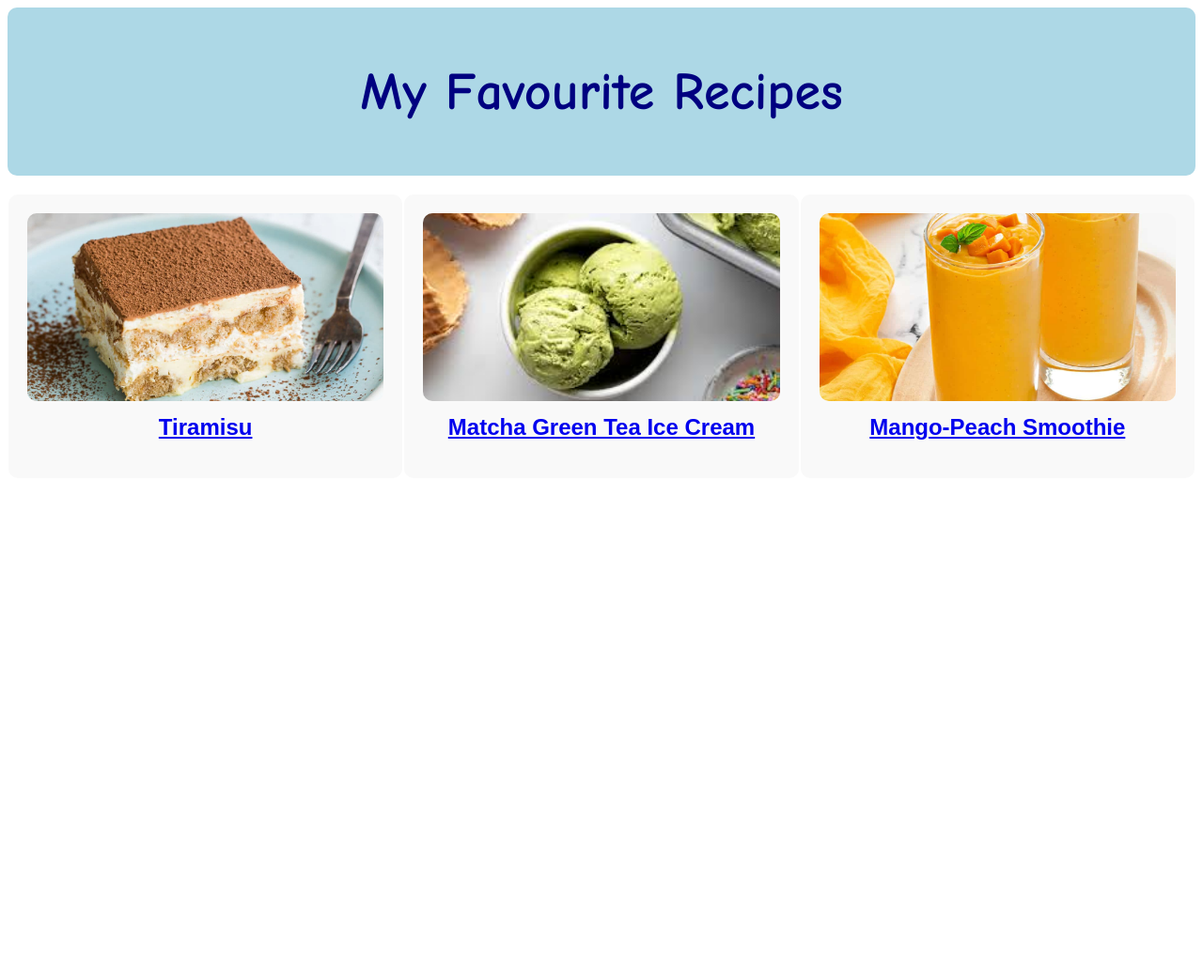
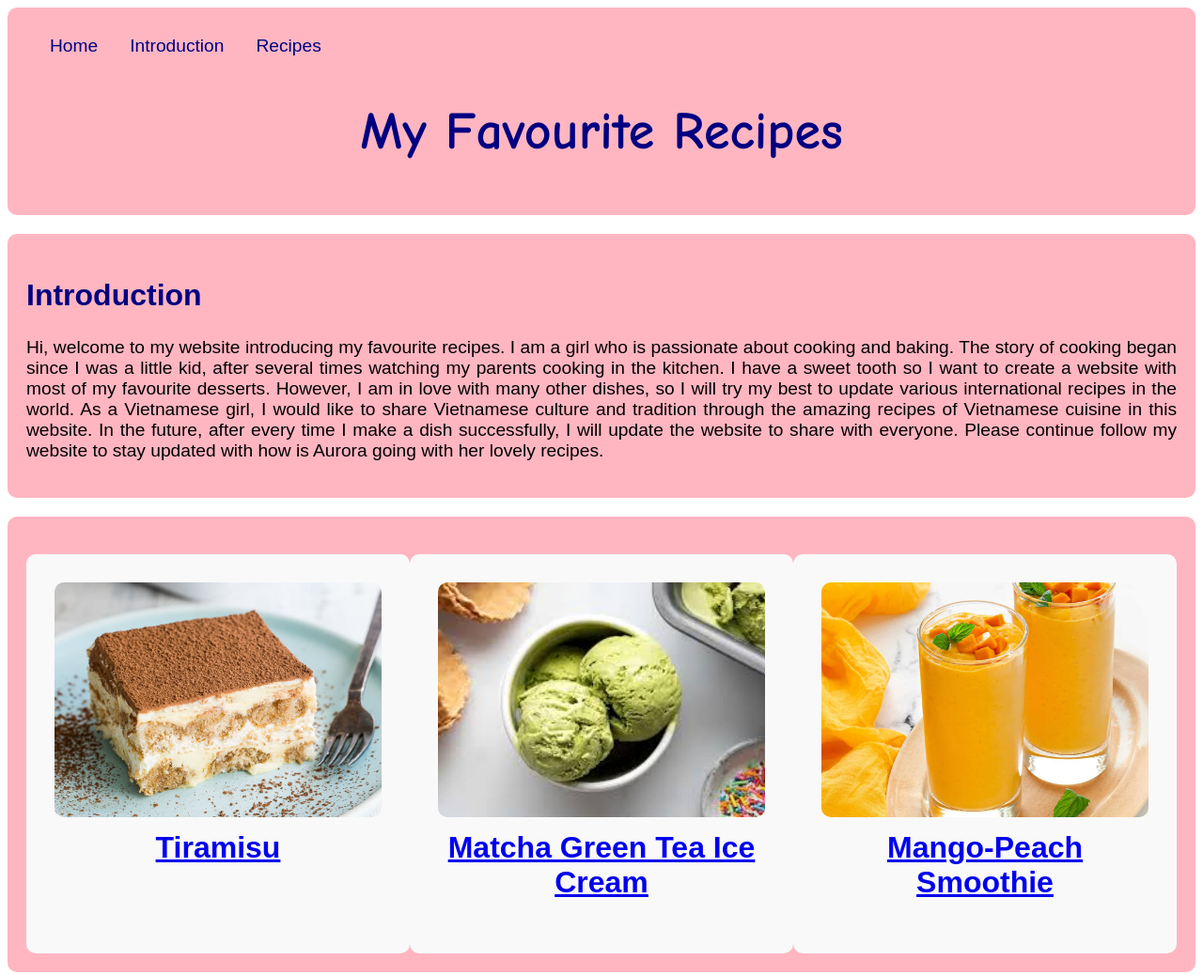
Before and after one commit to Auroraella/odin-recipe, a plain HTML site: page index.html in a window 1280 px wide. Shown: the whole page at 94% size. Before the commit the page ends 800 px from the top, so only its background shows below. Drawn offline with Linux system fonts and the light colour scheme.

Commit message:
addnavbar

```diff
--- a/index.html
+++ b/index.html
@@ -13,10 +13,64 @@
         }
 
         .title-block {
-            background-color: lightblue;
+            background-color: lightpink;
+            /* Changed background color to light pink */
             padding: 20px;
             border-radius: 10px;
             text-align: center;
+        }
+
+        .nav-bar {
+            background-color: lightpink;
+            /* Changed background color to light pink */
+            padding: 10px;
+            text-align: left;
+        }
+
+        .nav-bar a {
+            font-family: 'Arial', sans-serif;
+            color: navy;
+            text-decoration: none;
+            margin: 0 15px;
+            font-size: 1.2em;
+        }
+
+        .nav-bar a:hover {
+            text-decoration: underline;
+        }
+
+        .content-block {
+            background-color: lightpink;
+            /* Added background color for content */
+            padding: 20px;
+            border-radius: 10px;
+            margin-top: 20px;
+        }
+
+        .introduction {
+            background-color: lightpink;
+            /* Light pink background */
+            padding: 20px;
+            border-radius: 10px;
+            margin-top: 20px;
+            text-align: left;
+            /* Align text to the left */
+            font-family: 'Arial', sans-serif;
+        }
+
+        .introduction h2 {
+            color: navy;
+            /* Changed color to navy */
+            font-size: 2em;
+            /* Increased font size */
+            text-align: left;
+            /* Align text to the left */
+        }
+
+        .introduction p {
+            font-size: 1.2em;
+            /* Increased font size for the paragraph */
+            text-align: justify;
         }
 
         .recipe-container {
@@ -27,7 +81,8 @@
 
         .recipe-box {
             background-color: #f9f9f9;
-            padding: 20px;
+            padding: 30px;
+            /* Increased padding */
             border-radius: 10px;
             text-align: center;
             width: 30%;
@@ -40,8 +95,8 @@
 
         .recipe-box img {
             width: 100%;
-            height: 200px;
-            /* Set a fixed height for all images */
+            height: 250px;
+            /* Increased height for all images */
             object-fit: cover;
             /* Ensure images maintain their aspect ratio */
             border-radius: 10px;
@@ -54,7 +109,8 @@
 
         .recipe-box h2 {
             font-family: 'Arial', sans-serif;
-            font-size: 1.5em;
+            font-size: 2em;
+            /* Increased font size */
             margin-top: 10px;
             transition: transform 0.3s;
         }
@@ -67,8 +123,28 @@
 
 <body>
     <div class="title-block">
+        <div class="nav-bar">
+            <a href="#home">Home</a>
+            <a href="#introduction">Introduction</a>
+            <a href="#recipes">Recipes</a>
+        </div>
         <h1>My Favourite Recipes</h1>
     </div>
+    <div id="introduction" class="introduction">
+        <h2>Introduction</h2>
+        <p>Hi, welcome to my website introducing my favourite recipes. I am a girl who is passionate about cooking and
+            baking. The story of cooking began since I was a little kid, after several times watching my parents cooking
+            in the kitchen.
+            I have a sweet tooth so I want to create a website with most of my favourite desserts. However, I am in love
+            with many other dishes, so I will try my best to update various international recipes in the world.
+            As a Vietnamese girl, I would like to share Vietnamese culture and tradition through the amazing recipes of
+            Vietnamese cuisine in this website.
+            In the future, after every time I make a dish successfully, I will update the website to share with
+            everyone. Please continue follow my website to stay updated with how is Aurora going with her lovely
+            recipes.
+        </p>
+    </div>
+    <div id="recipes" class="content-block">
         <div class="recipe-container">
             <div class="recipe-box">
                 <a href="recipes/tiramisu.html">
@@ -89,6 +165,7 @@
                 </a>
             </div>
         </div>
+    </div>
 </body>
 
 </html>
```
Lines whose indentation alone changed are shown as unchanged.
